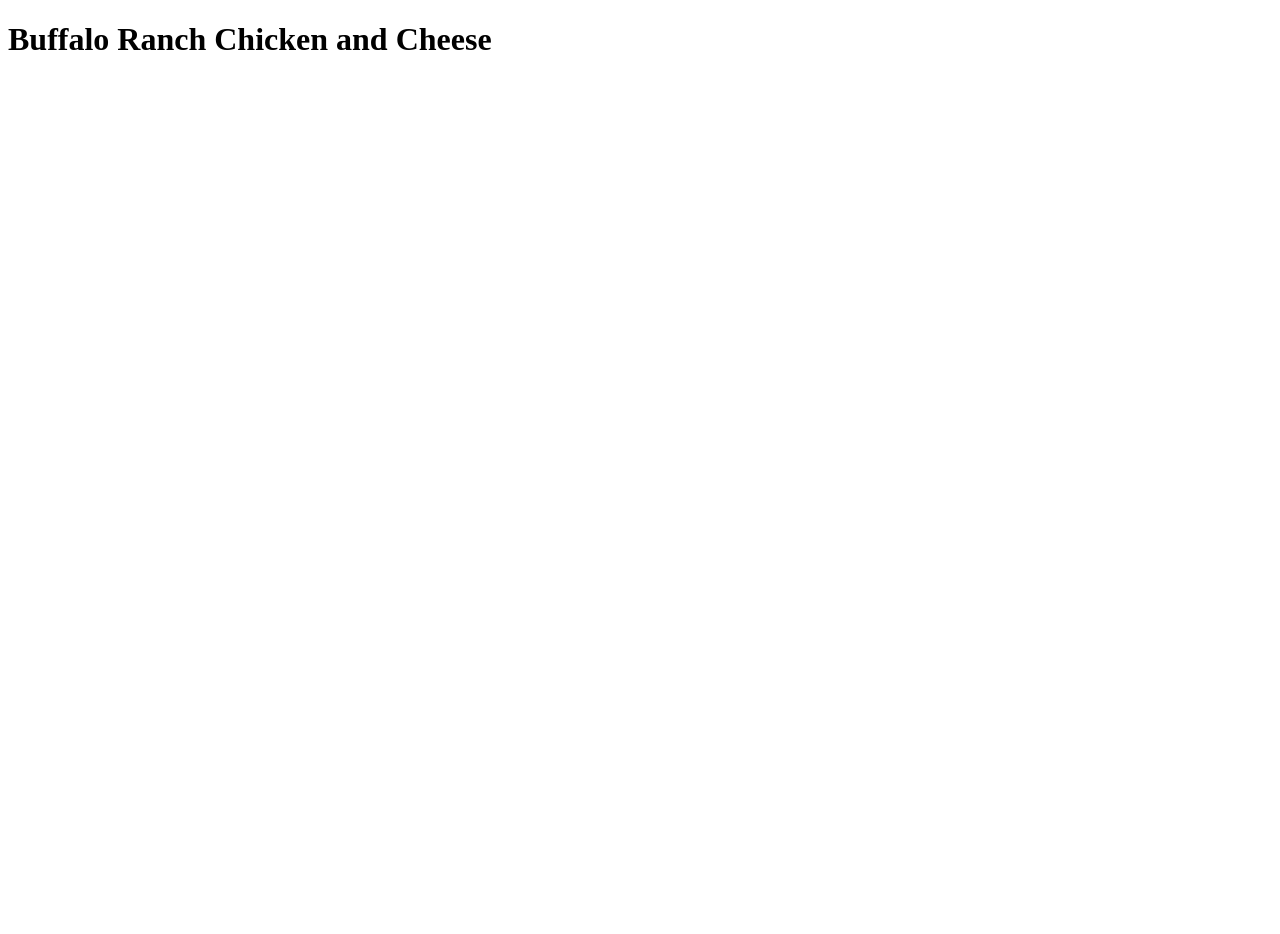
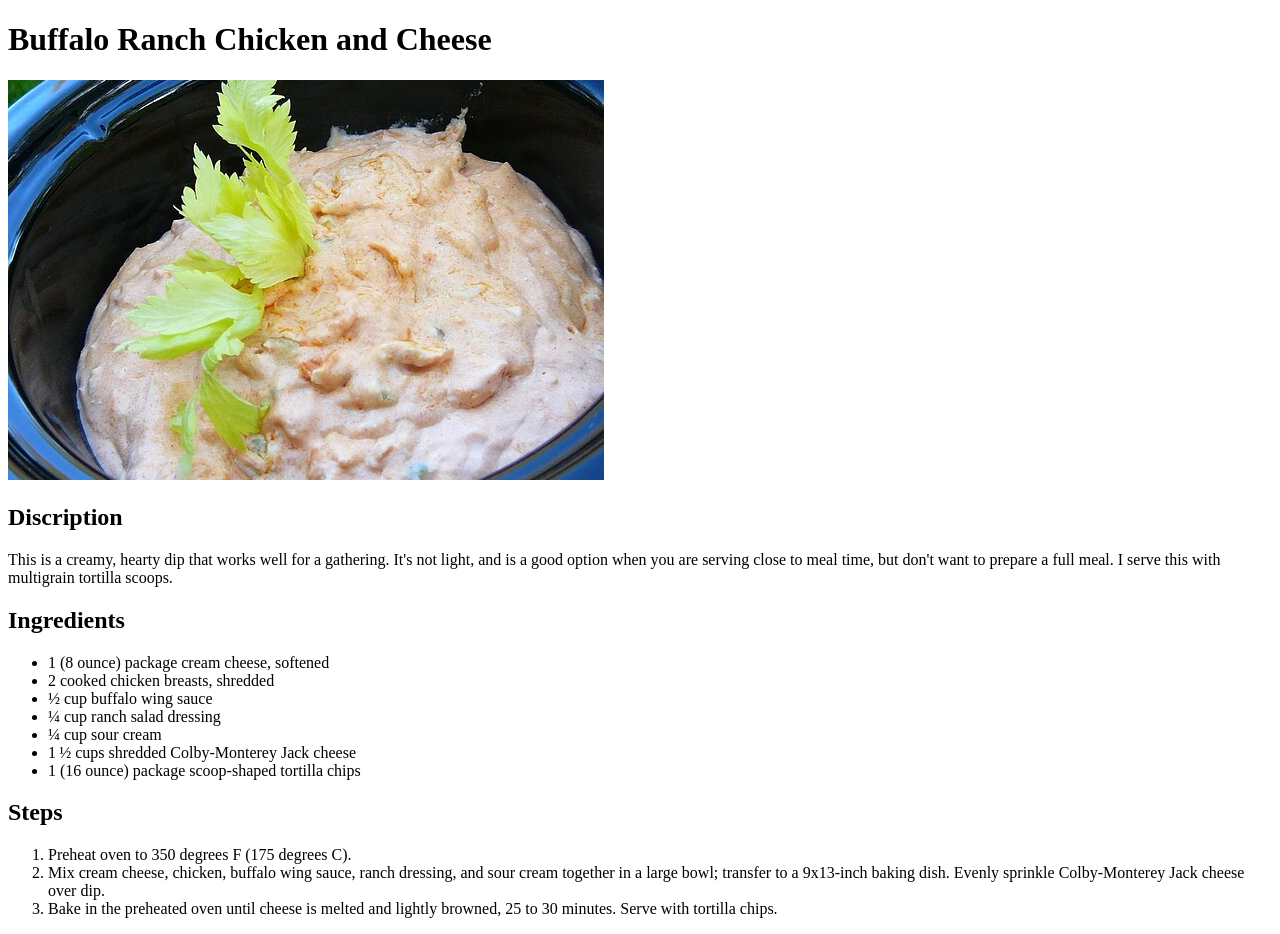
Before and after one commit to raf3i/odin-recipes, a plain HTML site: page recipes/chicken-cheese.html in a window 1280 px wide. Before the commit the page ends 800 px from the top, so only its background shows below. Drawn offline with Linux system fonts and the light colour scheme.

Commit message:
Completed chicken-cheese.html recipe and added image

```diff
--- a/recipes/chicken-cheese.html
+++ b/recipes/chicken-cheese.html
@@ -8,5 +8,28 @@
 
     <body>
         <h1>Buffalo Ranch Chicken and Cheese</h1>
+
+        <img src="../images/chicken-cheese.jpeg">
+
+        <h2>Discription</h2>
+        <p>This is a creamy, hearty dip that works well for a gathering. It's not light, and is a good option when you are serving close to meal time, but don't want to prepare a full meal. I serve this with multigrain tortilla scoops.</p>
+
+        <h2>Ingredients</h2>
+        <ul>
+            <li>1 (8 ounce) package cream cheese, softened</li>
+            <li>2 cooked chicken breasts, shredded</li>
+            <li>½ cup buffalo wing sauce</li>
+            <li>¼ cup ranch salad dressing</li>
+            <li>¼ cup sour cream</li>
+            <li>1 ½ cups shredded Colby-Monterey Jack cheese</li>
+            <li>1 (16 ounce) package scoop-shaped tortilla chips</li>
+        </ul>
+
+        <h2>Steps</h2>
+        <ol>
+            <li>Preheat oven to 350 degrees F (175 degrees C).</li>
+            <li>Mix cream cheese, chicken, buffalo wing sauce, ranch dressing, and sour cream together in a large bowl; transfer to a 9x13-inch baking dish. Evenly sprinkle Colby-Monterey Jack cheese over dip.</li>
+            <li>Bake in the preheated oven until cheese is melted and lightly browned, 25 to 30 minutes. Serve with tortilla chips.</li>
+        </ol>
     </body>
 </html>
```
Also changed, not shown: images/chicken-cheese.jpeg (added).
